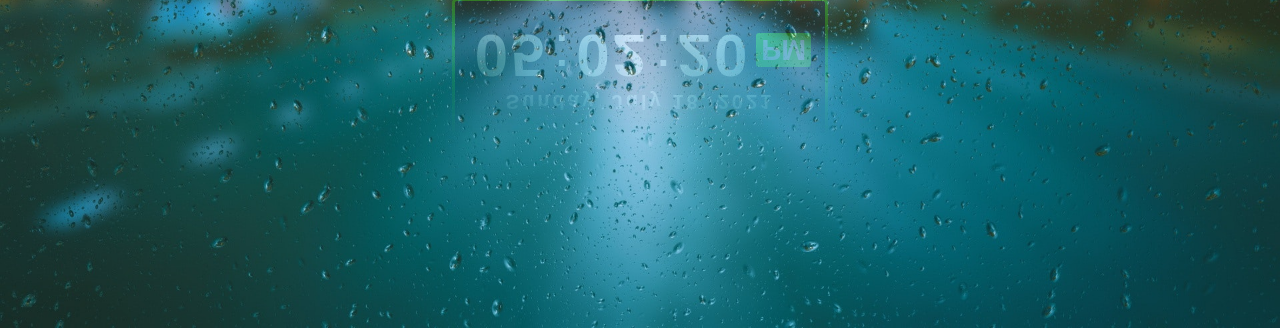
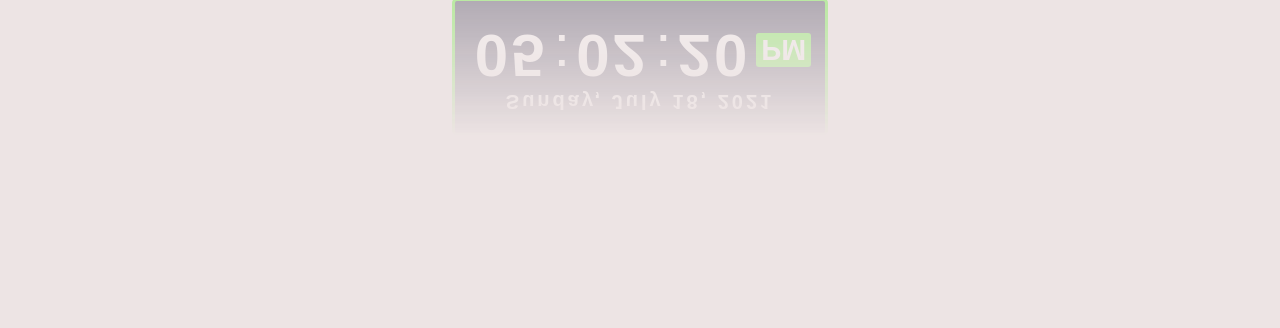
Before and after one commit to ajacque/My_Clock, a plain HTML site: page index.html in a window 1280 px wide. Shown: the part 472-800 px from the top of the page. Drawn offline with Linux system fonts and the light colour scheme; a web font is replaced by a local one.

Commit message:
Update styles.css

```diff
--- a/styles.css
+++ b/styles.css
@@ -4,7 +4,7 @@
 }
 
 body{
-  background-image: url("img/clock.jpg");
+  background-color: #ede4e4;
   height: 100vh;
   display: flex;
   justify-content: center;
```
